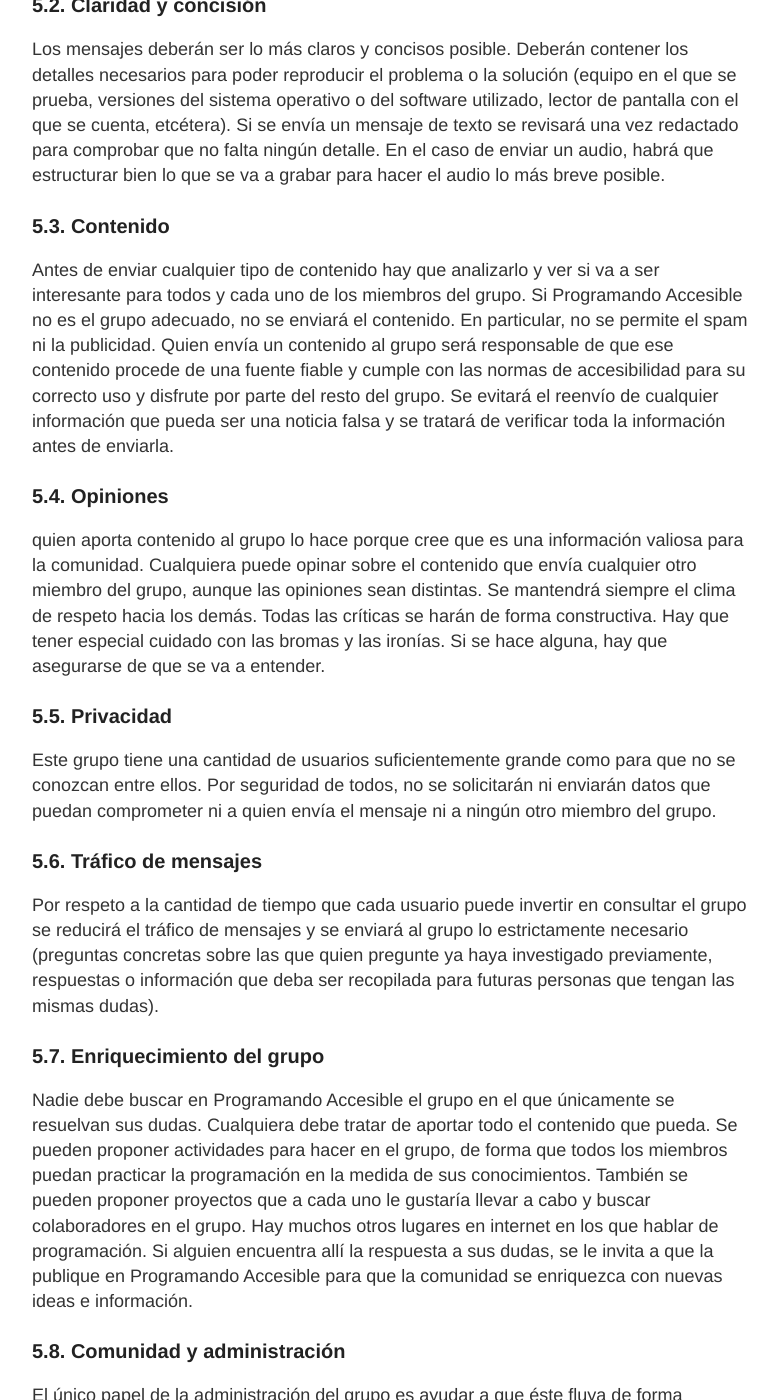
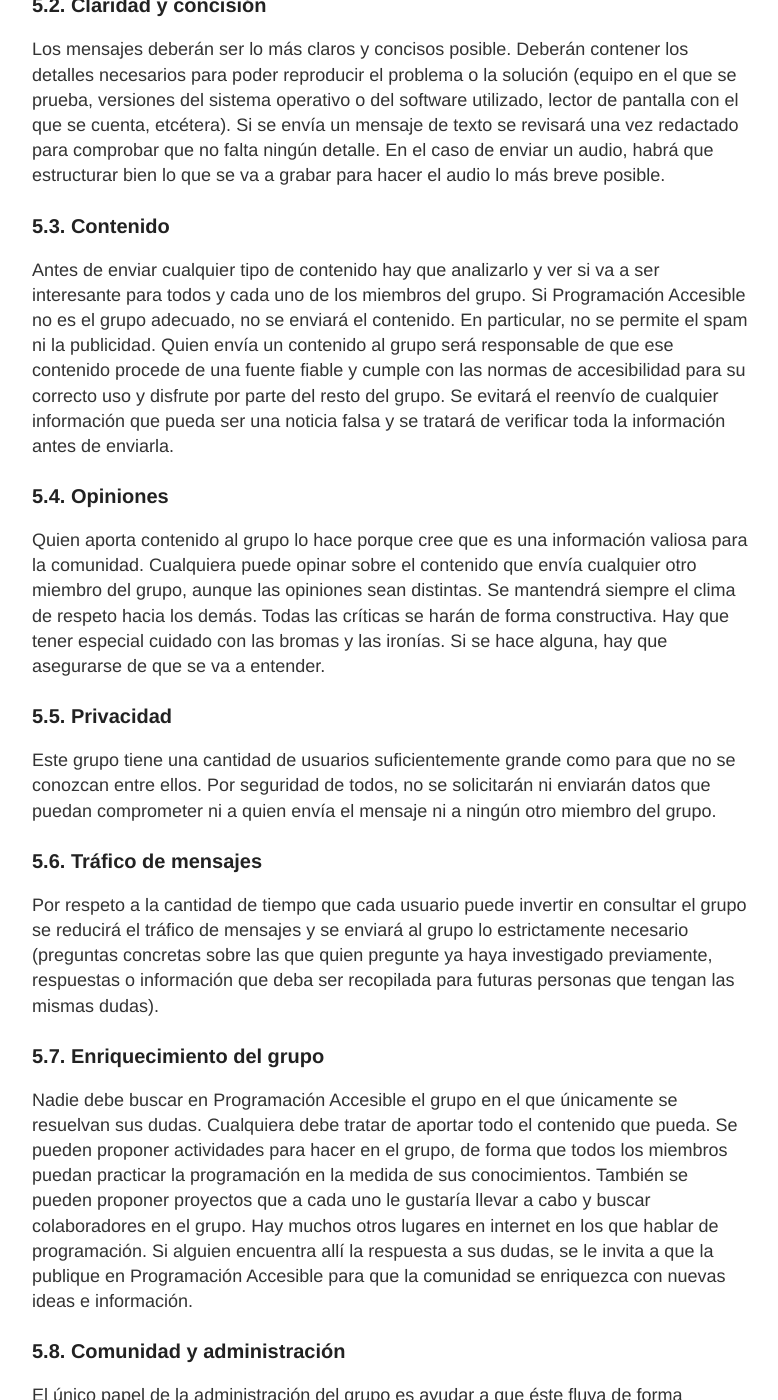
Before and after one commit to programacion-accesible/programacion-accesible.github.io, a Jekyll site: the page built from reglamento.md, in a window 1280 px wide and 1400 px high, scrolled down 1875 px. Shown: the whole window, without its empty margins (248-1026 px from the left). Built offline with Jekyll 4.4.1, drawn with Linux system fonts in a browser that asks for light colours; some of the changed text lies outside the part shown.

Commit message:
Corrige faltas de ortografía y cambia el nombre del grupo en el reglamento

```diff
--- a/reglamento.md
+++ b/reglamento.md
@@ -4,15 +4,15 @@ title: Reglamento de la comunidad
 permalink: /reglamento/
 ---
 
-# Reglamento del grupo Programando Accesible
+# Reglamento del grupo Programación Accesible
 
 ## 1. Objetivo del grupo
 
-Programando Accesible es una comunidad formada por programadores y/o personas que desean aprender a programar.
+Programaciónn Accesible es una comunidad formada por programadores y/o personas que desean aprender a programar.
 Este grupo está orientado especialmente a usuarios de lectores de pantalla.
 Aquí se tratarán todos los temas que tengan que ver con la programación y con los lectores de pantalla, tales como las técnicas para hacer que un software sea accesible con esta herramienta, las herramientas accesibles para desarrolladores o cualquier material que a un usuario de lectores de pantalla le sea provechoso para estudiar cualquier lenguaje de programación.
-Se permite compartir material de estudio o vídeos que sean accesibles bajo las pautas WCAG
-Además del grupo de WhatsApp (nuestra principal herramienta de comunicación) esta comunidad cuenta con una web  en github en el que compartir recursos, cuya dirección es [https://programacion-accesible.github.io/]
+Se permite compartir material de estudio o vídeos que sean accesibles bajo las pautas WCAG.
+Además del grupo de WhatsApp (nuestra principal herramienta de comunicación) esta comunidad cuenta con una web en github en el que compartir recursos, cuya dirección es [https://programacion-accesible.github.io/]
 
 ## 2. Fueras de tema
 
@@ -44,14 +44,14 @@ En el caso de enviar un audio, habrá que estructurar bien lo que se va a grabar
 
 ### 5.3. Contenido
 
-Antes de enviar cualquier tipo de contenido hay que analizarlo y ver si va a ser interesante para todos y cada uno de los miembros del grupo. Si Programando Accesible no es el grupo adecuado, no se enviará el contenido.
+Antes de enviar cualquier tipo de contenido hay que analizarlo y ver si va a ser interesante para todos y cada uno de los miembros del grupo. Si Programación Accesible no es el grupo adecuado, no se enviará el contenido.
 En particular, no se permite el spam ni la publicidad.
 Quien envía un contenido al grupo será responsable de que ese contenido procede de una fuente fiable y cumple con las normas de accesibilidad para su correcto uso y disfrute por parte del resto del grupo.
 Se evitará el reenvío de cualquier información que pueda ser una noticia falsa y se tratará de verificar toda la información antes de enviarla.
 
 ### 5.4. Opiniones
 
-quien aporta contenido al grupo lo hace porque cree que es una información valiosa para la comunidad. Cualquiera puede opinar sobre el contenido que envía cualquier otro miembro del grupo, aunque las opiniones sean distintas. Se mantendrá siempre el clima de respeto hacia los demás. Todas las críticas se harán de forma constructiva.
+Quien aporta contenido al grupo lo hace porque cree que es una información valiosa para la comunidad. Cualquiera puede opinar sobre el contenido que envía cualquier otro miembro del grupo, aunque las opiniones sean distintas. Se mantendrá siempre el clima de respeto hacia los demás. Todas las críticas se harán de forma constructiva.
 Hay que tener especial cuidado con las bromas y las ironías. Si se hace alguna, hay que asegurarse de que se va a entender.
 
 ### 5.5. Privacidad
@@ -64,9 +64,9 @@ Por respeto a la cantidad de tiempo que cada usuario puede invertir en consultar
 
 ### 5.7. Enriquecimiento del grupo
 
-Nadie debe buscar en Programando Accesible el grupo en el que únicamente se resuelvan sus dudas. Cualquiera debe tratar de aportar todo el contenido que pueda.
+Nadie debe buscar en Programación Accesible el grupo en el que únicamente se resuelvan sus dudas. Cualquiera debe tratar de aportar todo el contenido que pueda.
 Se pueden proponer actividades para hacer en el grupo, de forma que todos los miembros puedan practicar la programación en la medida de sus conocimientos. También se pueden proponer proyectos que a cada uno le gustaría llevar a cabo y buscar colaboradores en el grupo.
-Hay muchos otros lugares en internet en los que hablar de programación. Si alguien encuentra allí la respuesta a sus dudas, se le invita a que la publique en Programando Accesible para que la comunidad se enriquezca con nuevas ideas e información.
+Hay muchos otros lugares en internet en los que hablar de programación. Si alguien encuentra allí la respuesta a sus dudas, se le invita a que la publique en Programación Accesible para que la comunidad se enriquezca con nuevas ideas e información.
 
 ### 5.8. Comunidad y administración
 
```
Also changed, not shown: actividades.md (+1 -1 lines), nosotros.md (+1 -1 lines), proyectos.md (+1 -1 lines).
